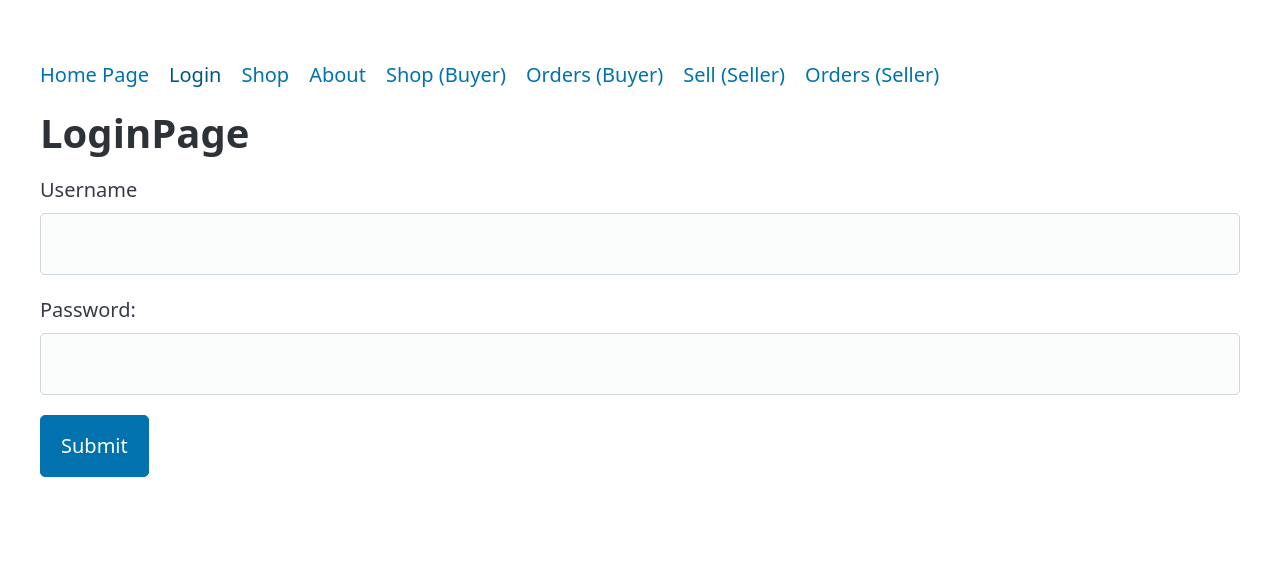
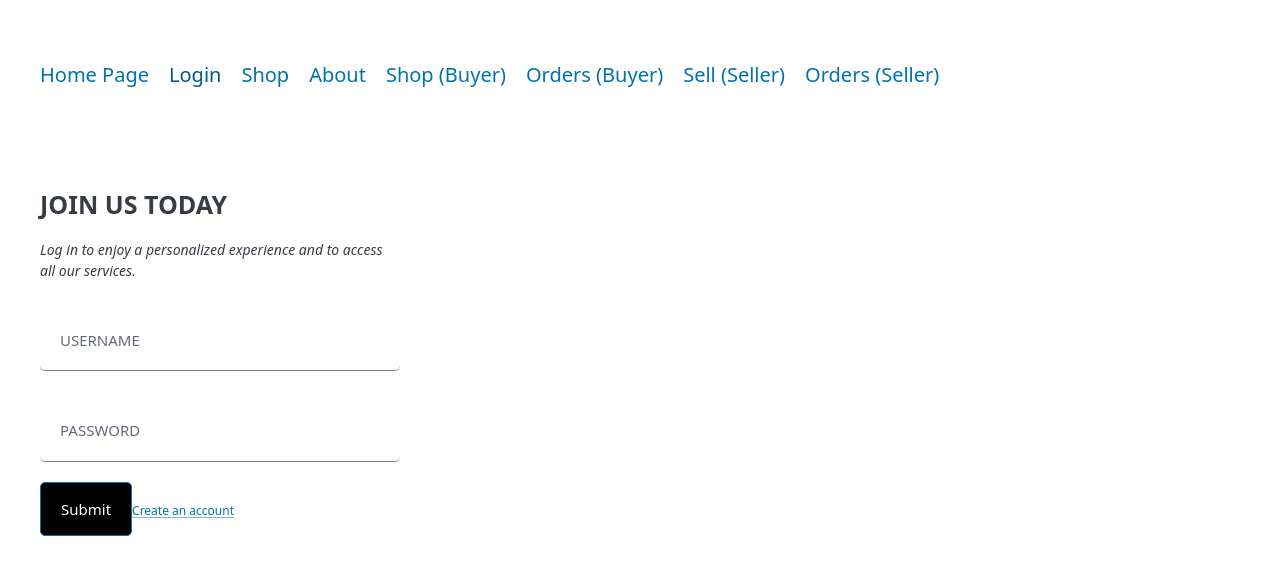
Before and after one commit to junjunjansent/JThreads, a React (Vite) app: page /login in a window 1280 px wide. Shown: the top 574 px of the page. Built offline with nearby package versions, Linux system fonts and the light colour scheme.

Commit message:
Jacob: login page

```diff
--- a/src/App.css
+++ b/src/App.css
@@ -3,6 +3,7 @@
   margin: 0 auto;
   padding: 2rem;
 }
+
 /*
 .logo {
   height: 6em;
--- /dev/null
+++ b/src/components/CategoryBar.jsx
@@ -0,0 +1,5 @@
+const CategoryBar = () => {
+  return <></>;
+};
+
+export { CategoryBar };
--- a/src/pages/LoginPage.jsx
+++ /dev/null
@@ -1,16 +0,0 @@
-const LoginPage = () => {
-  return (
-    <>
-      <h1>LoginPage</h1>
-      <form>
-        <label>Username</label>
-        <input type="text" name="username_input"></input>
-        <label>Password:</label>
-        <input type="text" name="password_input"></input>
-        <button>Submit</button>
-      </form>
-    </>
-  );
-};
-
-export default LoginPage;
--- /dev/null
+++ b/src/pages/LoginPage/LoginPage.jsx
@@ -0,0 +1,35 @@
+import styles from "./LoginPage.module.css";
+
+const LoginPage = () => {
+  return (
+    <div className={styles.page}>
+      <div className={styles.loginarea}>
+        <h2 className={styles.pagetitle}>JOIN US TODAY</h2>
+        <p className={styles.pagedescription}>
+          Log in to enjoy a personalized experience and to access all our
+          services.
+        </p>
+        <form>
+          <input
+            className={styles.inputfield}
+            type="text"
+            name="username_input"
+            placeholder="USERNAME"
+          ></input>
+          <input
+            className={styles.inputfield}
+            type="text"
+            name="password_input"
+            placeholder="PASSWORD"
+          ></input>
+          <button className={styles.submitbutton}>Submit</button>
+          <a href="/register" className={styles.register}>
+            <p>Create an account</p>
+          </a>
+        </form>
+      </div>
+    </div>
+  );
+};
+
+export default LoginPage;
--- /dev/null
+++ b/src/pages/LoginPage/LoginPage.module.css
@@ -0,0 +1,41 @@
+.page {
+  display: flex;
+}
+
+.pagetitle {
+  font-size: 25px;
+}
+
+.pagedescription {
+  font-size: 14px;
+  font-style: italic;
+}
+
+.loginarea {
+  width: 30%;
+  padding: 80px 0px 0px 0px;
+}
+
+.inputfield {
+  /* width: 10%; */
+  font-size: 15px;
+  padding: 12px 20px;
+  margin: 8px 0;
+  box-sizing: border-box;
+  border: none;
+  border-bottom: 1.5px solid grey;
+  background-color: white;
+}
+
+.submitbutton {
+  font-size: 15px;
+  /* width: 50px; */
+  background-color: black;
+  color: white;
+}
+
+.register {
+  font-size: 12px;
+  font-style: italic;
+  display: inline-block;
+}
--- a/src/routes/AppRoutes.jsx
+++ b/src/routes/AppRoutes.jsx
@@ -3,7 +3,7 @@ import { PATHS } from "./PATHS";
 
 import HomePage from "../pages/HomePage";
 import RegisterPage from "../pages/RegisterPage";
-import LoginPage from "../pages/LoginPage";
+import LoginPage from "../pages/LoginPage/LoginPage";
 import PublicBuyPage from "../pages/PublicBuyPage";
 import AboutPage from "../pages/user/AboutPage";
 import BuyAllPage from "../pages/user/buyer/BuyAllPage";
```
